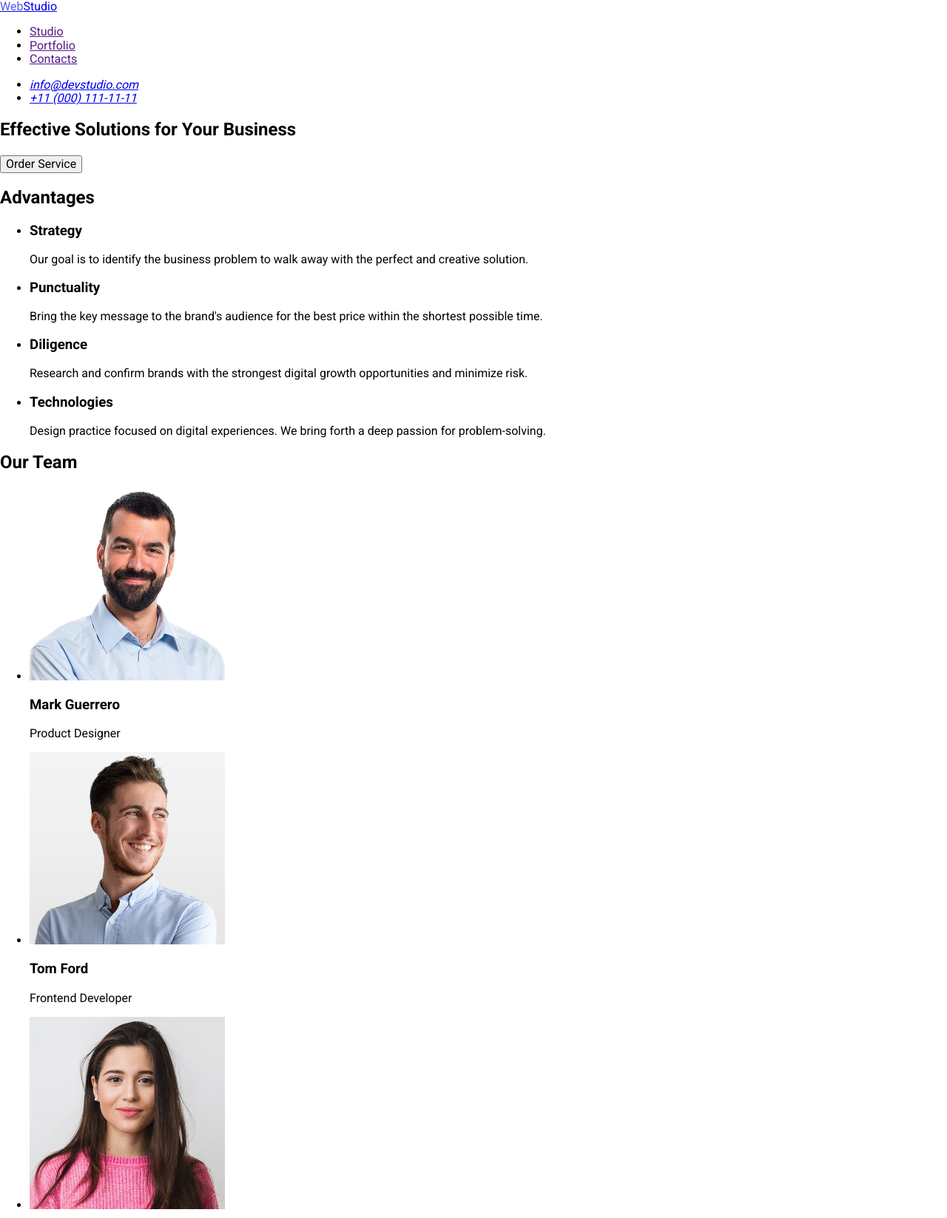
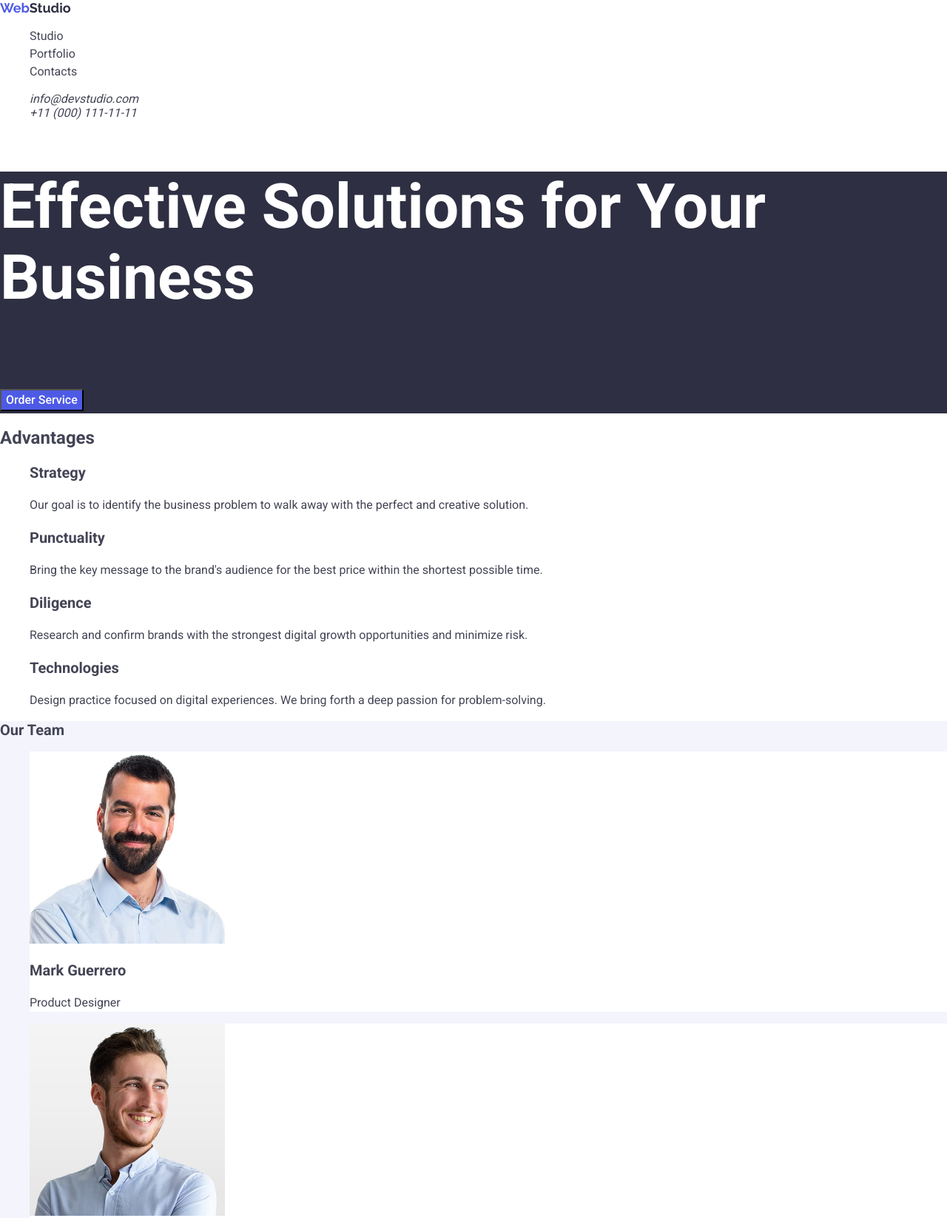
Before and after one commit to ponomarenko404-lang/goit-markup-hw-02, a plain HTML site: page index.html in a window 1280 px wide. Shown: the top 1647 px of the page at 74% size. Drawn offline with nearby package versions, Linux system fonts and the light colour scheme.

Commit message:
add initial files

```diff
--- a/css/styles.css
+++ b/css/styles.css
@@ -1,10 +1,130 @@
 body {
      font-family: "Roboto", "Raleway",
         sans-serif;
-        font-weight:
-color: ;
-background-color: ;
+        color: #434455;
+        background-color: #fff;
+     }
+a {
+        text-decoration: none;
+     }
+ ul {
+    list-style-type: none;
+ }
+ .logo {
+    font-family: "Raleway";
+    font-size: 18px;
+    line-height: 1.16667;
+    color: #4d5ae5;
+ }
+ .logo-studio {
+    font-family: "Raleway";
+    font-size: 18px;
+    line-height: 1.16667;
+     color: #2e2f42;
+ }
+ .back-color {
+ background-color: #fff;
+ }
+.nav-list {
+     font-weight: 500;
+     font-size: 16px;
+     color: #2e2f42;
+     line-height: 1.5;
+
+
+        }
+.nav-list .list:hover,.nav-list .list:focus {
+                    color: #404bbf ;
 }
-.web {
-    color: #4d5ae5;
+.list {
+    font-weight: 400;
+        font-size: 16px;
+        color:#434455;
+        line-height: 1.5;
+
 }
+.info-list {
+    color: #434455;
+}
+.contact-list .info-list:hover, .contact-list .info-list:focus {
+   color: #404bbf;
+
+}
+
+ .color {
+    background: #2e2f42;
+    color: #fff;
+    font-weight: 700;
+    font-size: 56px;
+}
+.service-button {
+    background-color: #4d5ae5;
+    font-weight: 500;
+    color: #fff;
+    font-size: 16px;
+    line-height: 1.5;
+    cursor: pointer;
+}
+.service-button:hover {
+background-color: #404bbf;
+}
+
+
+
+.team-color {
+    background-color: #f4f4fd;;
+}
+
+.team-item {
+    background-color: #fff;
+}
+.title {
+    font-size: 20px;
+    line-height: 1.2;
+}
+.text-title {
+    color: #434455;
+    line-height: 1.5    ;
+    font-size: 16px;
+}
+.team-title {
+    font-size: 36px;
+    line-height: 1.11111;
+}
+.team-name {
+    font-size: 20px;
+    line-height: 1.2;
+}
+.team-role {
+    font-size: 16px;
+    line-height: 1.5;
+    color: #434455;
+}
+.team-portfolio {
+    font-size: 36px;
+    line-height: 1.11111;
+}
+.team-title {
+    font-size: 20px;
+    line-height: 1.2;
+}
+.post-title {
+    font-size: 16px;
+    line-height: 1.5;
+    color: #434455;
+}
+
+.section-color {
+    background-color: #2e2f42;
+}
+.text {
+    font-size: 16px;
+    line-height: 1.5;
+    color: #f4f4fd;
+}
+.studio {
+    font-family: "Raleway";
+        font-size: 18px;
+        color: #f4f4fd;
+        line-height: 1.16667;
+}
--- a/index.html
+++ b/index.html
@@ -20,55 +20,65 @@
     <link rel="stylesheet" href="./css/styles.css" />
   </head>
   <body>
-    <header>
+    <header class="back-color">
       <nav>
-        <a href="./index.html"><span class="web">Web</span>Studio</a>
-        <ul>
-          <li><a href="">Studio</a></li>
-          <li><a href="">Portfolio</a></li>
-          <li><a href="">Contacts</a></li>
+        <a href="./index.html" class="logo"
+          >Web<span class="logo-studio">Studio</span></a
+        >
+        <ul class="nav-list">
+          <li><a href="./index.html" class="list">Studio</a></li>
+          <li><a href="./index.html" class="list">Portfolio</a></li>
+          <li><a href="./index.html" class="list">Contacts</a></li>
         </ul>
       </nav>
       <address>
-        <ul>
-          <li><a href="mailto:info@devstudio.com">info@devstudio.com</a></li>
-          <li><a href="tel:+110001111111">+11 (000) 111-11-11</a></li>
+        <ul class="contact-list">
+          <li>
+            <a class="info-list" href="mailto:info@devstudio.com"
+              >info@devstudio.com</a
+            >
+          </li>
+          <li>
+            <a class="info-list" href="tel:+110001111111"
+              >+11 (000) 111-11-11</a
+            >
+          </li>
         </ul>
       </address>
     </header>
     <main>
-      <section>
+      <section class="color">
         <h1>Effective Solutions for Your Business</h1>
-        <button type="button">Order Service</button>
+        <button type="button" class="service-button">Order Service</button>
       </section>
       <!--Advantages-->
       <section>
         <h2>Advantages</h2>
         <ul>
           <li>
-            <h3>Strategy</h3>
-            <p>
+            <h3 class="title">Strategy</h3>
+            <p class="text-title">
               Our goal is to identify the business problem to walk away with the
               perfect and creative solution.
             </p>
           </li>
           <li>
-            <h3>Punctuality</h3>
-            <p>
+            <h3 class="title">Punctuality</h3>
+            <p class="text-title">
               Bring the key message to the brand's audience for the best price
               within the shortest possible time.
             </p>
           </li>
           <li>
-            <h3>Diligence</h3>
-            <p>
+            <h3 class="title">Diligence</h3>
+            <p class="text-title">
               Research and confirm brands with the strongest digital growth
               opportunities and minimize risk.
             </p>
           </li>
           <li>
-            <h3>Technologies</h3>
-            <p>
+            <h3 class="title">Technologies</h3>
+            <p class="text-title">
               Design practice focused on digital experiences. We bring forth a
               deep passion for problem-solving.
             </p>
@@ -78,28 +88,28 @@
       <!--end-Advantages-->
 
       <!--team-section-->
-      <section>
-        <h2>Our Team</h2>
-        <ul>
-          <li>
+      <section class="team-color">
+        <h2 class="team-title">Our Team</h2>
+        <ul class="team-list">
+          <li class="team-item">
             <img src="./images/img.jpg" alt="Mark Guerrero" width="264" />
-            <h3>Mark Guerrero</h3>
-            <p>Product Designer</p>
+            <h3 class="team-name">Mark Guerrero</h3>
+            <p class="team-role">Product Designer</p>
           </li>
-          <li>
+          <li class="team-item">
             <img src="./images/img1.jpg" alt="Tom Ford" width="264" />
-            <h3>Tom Ford</h3>
-            <p>Frontend Developer</p>
+            <h3 class="team-name">Tom Ford</h3>
+            <p class="team-role">Frontend Developer</p>
           </li>
-          <li>
+          <li class="team-item">
             <img src="./images/img2.jpg" alt="Camila Garcia" width="264" />
-            <h3>Camila Garcia</h3>
-            <p>Marketing</p>
+            <h3 class="team-name">Camila Garcia</h3>
+            <p class="team-role">Marketing</p>
           </li>
-          <li>
+          <li class="team-item">
             <img src="./images/img3.jpg" alt="Daniel Wilson" width="264" />
-            <h3>Daniel Wilson</h3>
-            <p>UI Designer</p>
+            <h3 class="team-name">Daniel Wilson</h3>
+            <p class="team-role">UI Designer</p>
           </li>
         </ul>
       </section>
@@ -107,7 +117,7 @@
 
       <!--portfolio-secnion-->
       <section>
-        <h2>Our Portfolio</h2>
+        <h2 class="team-portfolio">Our Portfolio</h2>
         <ul>
           <li>
             <img
@@ -116,13 +126,13 @@
               width="360"
               height="300"
             />
-            <h3>Banking App</h3>
-            <p>App</p>
+            <h3 class="team-title">Banking App</h3>
+            <p class="post-title">App</p>
           </li>
           <li>
             <img src="./images/cash.jpg" alt="cash" width="360" height="300" />
-            <h3>Cashless Payment</h3>
-            <p>Marketing</p>
+            <h3 class="team-title">Cashless Payment</h3>
+            <p class="post-title">Marketing</p>
           </li>
           <li>
             <img
@@ -131,13 +141,13 @@
               width="360"
               height="300"
             />
-            <h3>Meditation App</h3>
-            <p>App</p>
+            <h3 class="team-title">Meditation App</h3>
+            <p class="post-title">App</p>
           </li>
           <li>
             <img src="./images/taxi.jpg" alt="taxi" width="360" height="300" />
-            <h3>Taxi Service</h3>
-            <p>Marketing</p>
+            <h3 class="team-title">Taxi Service</h3>
+            <p class="post-title">Marketing</p>
           </li>
           <li>
             <img
@@ -146,8 +156,8 @@
               width="360"
               height="300"
             />
-            <h3>Screen Illustrations</h3>
-            <p>Design</p>
+            <h3 class="team-title">Screen Illustrations</h3>
+            <p class="post-title">Design</p>
           </li>
           <li>
             <img
@@ -156,16 +166,18 @@
               width="360"
               height="300"
             />
-            <h3>Online Courses</h3>
-            <p>Marketing</p>
+            <h3 class="team-title">Online Courses</h3>
+            <p class="post-title">Marketing</p>
           </li>
         </ul>
       </section>
       <!--endportfolio-secnion-->
     </main>
-    <footer>
-      <a href="./index.html"> WebStudio</a>
-      <p>
+    <footer class="section-color">
+      <a href="./index.html" class="logo"
+        >Web<span class="studio">Studio</span></a
+      >
+      <p class="text">
         Increase the flow of customers and sales for your business with digital
         marketing & growth solutions.
       </p>
```
